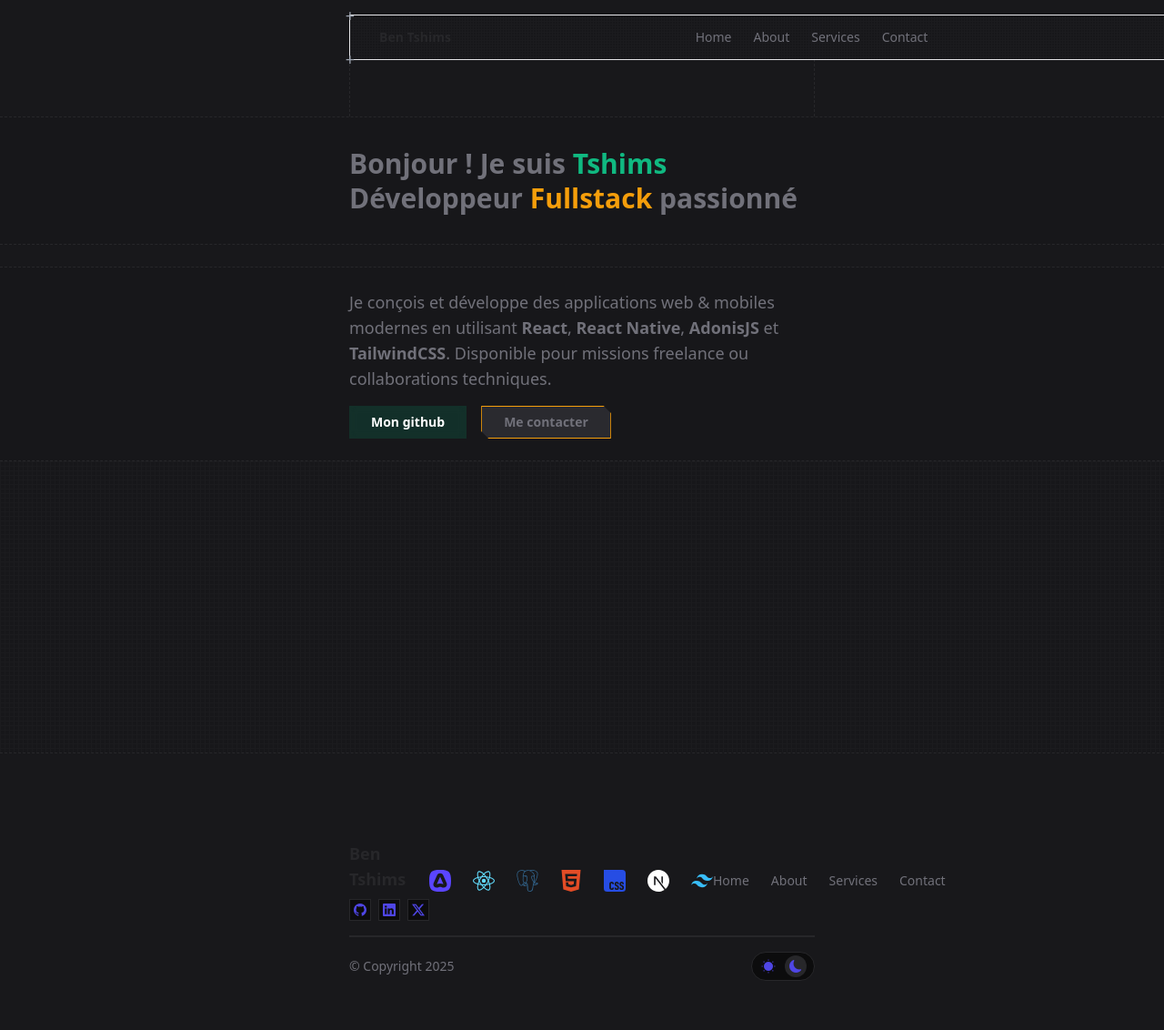
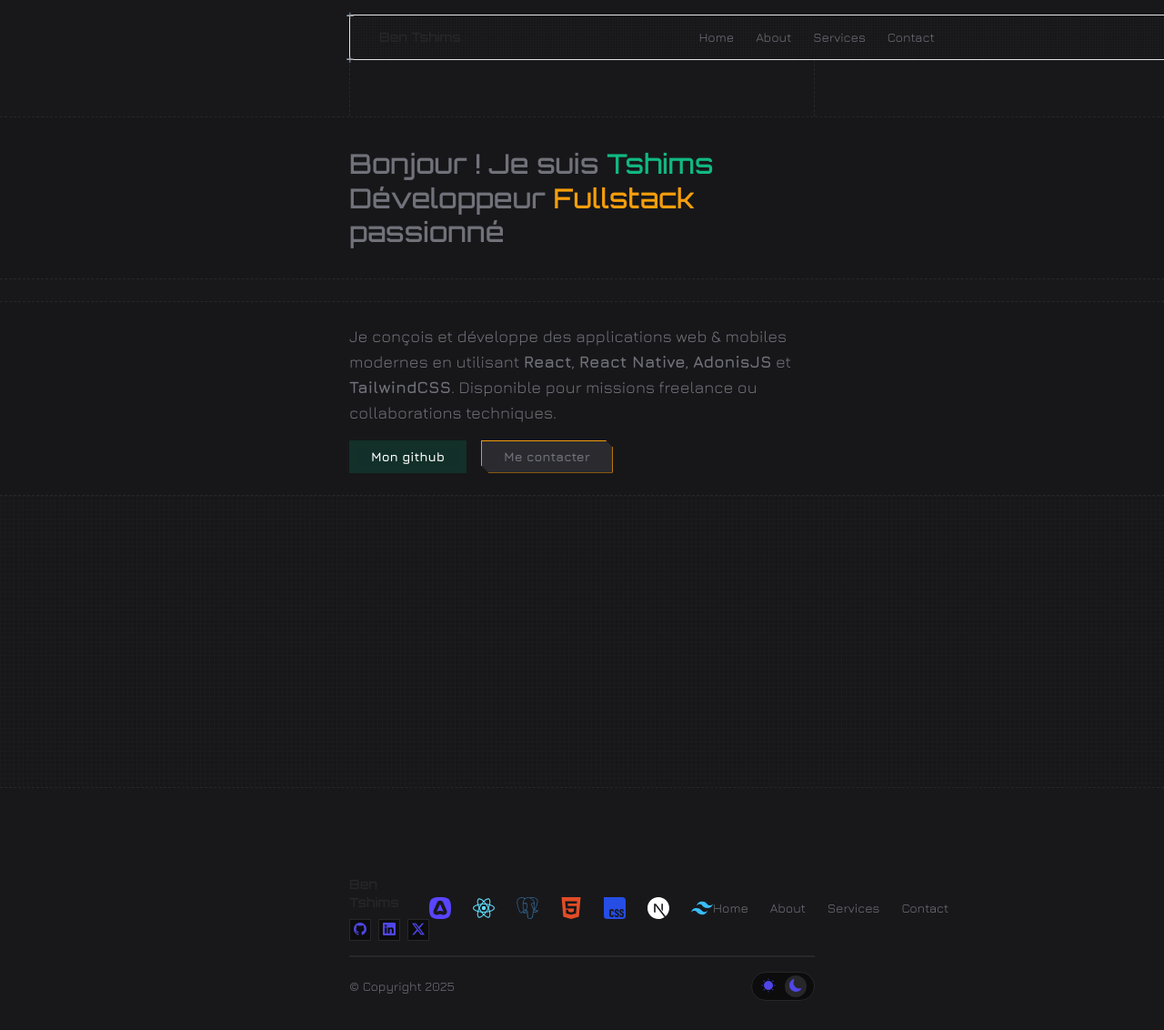
Before and after one commit to Bentshims/me-portfolio, a plain HTML site: page index.html in a window 1280 px wide. Shown: the whole page at 91% size. Before the commit the page ends 1110 px from the top, so only its background shows below. Drawn offline with nearby package versions, Linux system fonts and the light colour scheme.

Commit message:
ajout de la font systeme de la plateforme

```diff
--- a/index.html
+++ b/index.html
@@ -33,15 +33,36 @@
 
     <link rel="icon" href="favicon.ico" type="image/x-icon" />
 
-    <link rel="stylesheet" href="https://cdn.tailwindcss.com" />
-    <script src="https://cdn.tailwindcss.com"></script>
     <link rel="stylesheet" href="https://cdn.jsdelivr.net/npm/bootstrap-icons@1.11.3/font/bootstrap-icons.css" />
     <link rel="stylesheet" href="index.css" />
     <script src="script.js" defer></script>
+
+    <!-- ma font orbitron de malade  -->
+    <link rel="preconnect" href="https://fonts.googleapis.com">
+    <link rel="preconnect" href="https://fonts.gstatic.com" crossorigin>
+    <link href="https://fonts.googleapis.com/css2?family=Orbitron:wght@400;500;700&display=swap" rel="stylesheet">
+    <link href="https://fonts.googleapis.com/css2?family=Jura:wght@400;500;700&display=swap" rel="stylesheet">
+
+
+    <link rel="stylesheet" href="https://cdn.tailwindcss.com" />
+    <script src="https://cdn.tailwindcss.com"></script>
+    <script>
+      tailwind.config = {
+        theme: {
+          extend: {
+            fontFamily: {
+              orbitron: ['Orbitron', 'sans-serif'],
+              jura:['Jura', 'sans-serif']
+            }
+          }
+        }
+      }
+    </script>
+
   </head>
 
 
-<body class="bg-zinc-900 text-zinc-500 text-sm relative">
+<body class="bg-zinc-900 text-zinc-500 text-sm relative font-jura">
     <div class="bg-zinc-900 fixed inset-0 z-40 h-4 ">
 
     </div>
@@ -56,9 +77,9 @@
             <div class="absolute inset-0 z-[-1] bg-[linear-gradient(#3f3f46_1px,transparent_1px),linear-gradient(90deg,#3f3f46_1px,transparent_1px)] [background-size:3px_3px] opacity-10"></div>
             <a href="/" class="flex items-center space-x-2">
               <svg class="h-6 w-6 text-indigo-600 dark:text-indigo-400"></svg>
-              <span class="font-semibold text-md text-zinc-800 dark:text-zinc-400">Ben Tshims</span>
+              <span class="font-orbitron font-medium text-md text-zinc-800 dark:text-zinc-400">Ben Tshims</span>
             </a>
-            <nav class="hidden md:flex space-x-6">
+            <nav class="hidden md:flex space-x-6 font-jura">
               <a href="#home" class="hover:text-amber-500">Home</a>
               <a href="#about" class="hover:text-sky-500">About</a>
               <a href="#services" class="hover:text-emerald-500">Services</a>
@@ -98,7 +119,7 @@
 
           <!-- Texte -->
           <div class="space-y-6">
-            <h1 class="text-3xl font-semibold text-zinc-500 leading-tight border-y border-dashed border-zinc-800 w-full py-8 bg-zinc-900/80 backdrop-blur-sm">
+            <h1 class="text-3xl font-medium font-orbitron text-zinc-500 leading-tight border-y border-dashed border-zinc-800 w-full py-8 bg-zinc-900/80 backdrop-blur-sm">
               <div class="md:mx-96 md:max-w-6xl">
                 Bonjour ! Je suis <span class="text-emerald-500">Tshims</span><br />
                 Développeur <span class="text-amber-500">Fullstack</span> passionné
@@ -106,7 +127,7 @@
             </h1>
 
 
-            <div class="border-y border-dashed border-zinc-800 py-6 bg-zinc-900/80 backdrop-blur-sm">
+            <div class="border-y border-dashed border-zinc-800 py-6 bg-zinc-900/80 backdrop-blur-sm font-jura">
               <div class="flex flex-wrap gap-4 md:mx-96 md:max-w-3xl">
                 <p class="-zinc-600 text-lg">
                   Je conçois et développe des applications web & mobiles modernes en utilisant <strong>React</strong>, <strong>React Native</strong>, <strong>AdonisJS</strong> et <strong>TailwindCSS</strong>. Disponible pour missions freelance ou collaborations techniques.
@@ -174,7 +195,7 @@
         <div class="flex flex-col items-start space-y-2">
           <a href="/" class="flex items-center space-x-2">
             <!-- <svg class="h-6 w-6 text-indigo-600 dark:text-indigo-400"></svg> -->
-            <span class="font-semibold text-lg text-zinc-800 dark:text-zinc-400">Ben Tshims</span>
+            <span class="font-medium text-md text-zinc-800 dark:text-zinc-300 font-orbitron">Ben Tshims</span>
           </a>
           <div class="flex space-x-2">
             <a href="https://github.com/Bentshims">
@@ -228,10 +249,10 @@
         </div>
 
         <nav class="flex space-x-6 items-center">
-          <a href="#home" class="hover:text-amber-500">Home</a>
-          <a href="#about" class="hover:text-sky-500">About</a>
-          <a href="#services" class="hover:text-emerald-500">Services</a>
-          <a href="#contact" class="hover:text-fuchsia-500">Contact</a>
+          <a href="/" class="hover:text-amber-500">Home</a>
+          <a href="/about" class="hover:text-sky-500">About</a>
+          <a href="/services" class="hover:text-emerald-500">Services</a>
+          <a href="/contact" class="hover:text-fuchsia-500">Contact</a>
         </nav>
 
 
```
